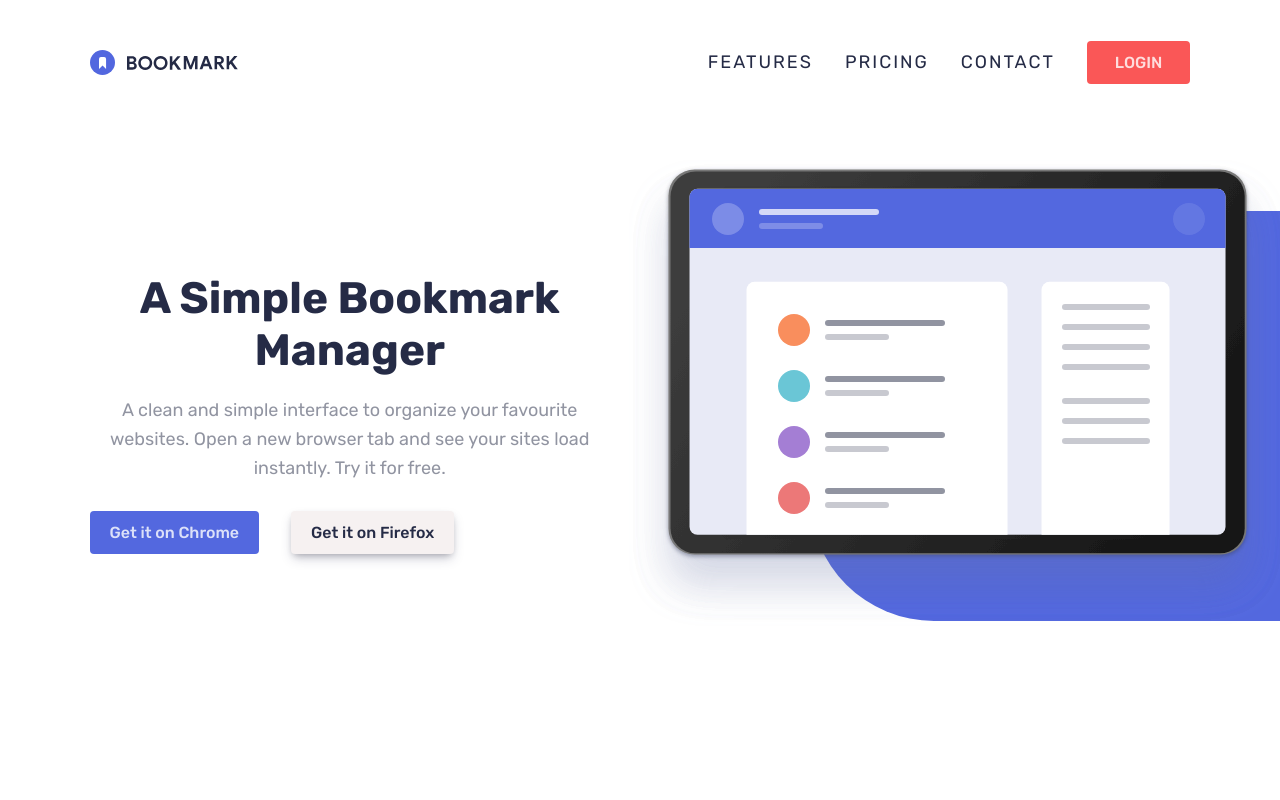
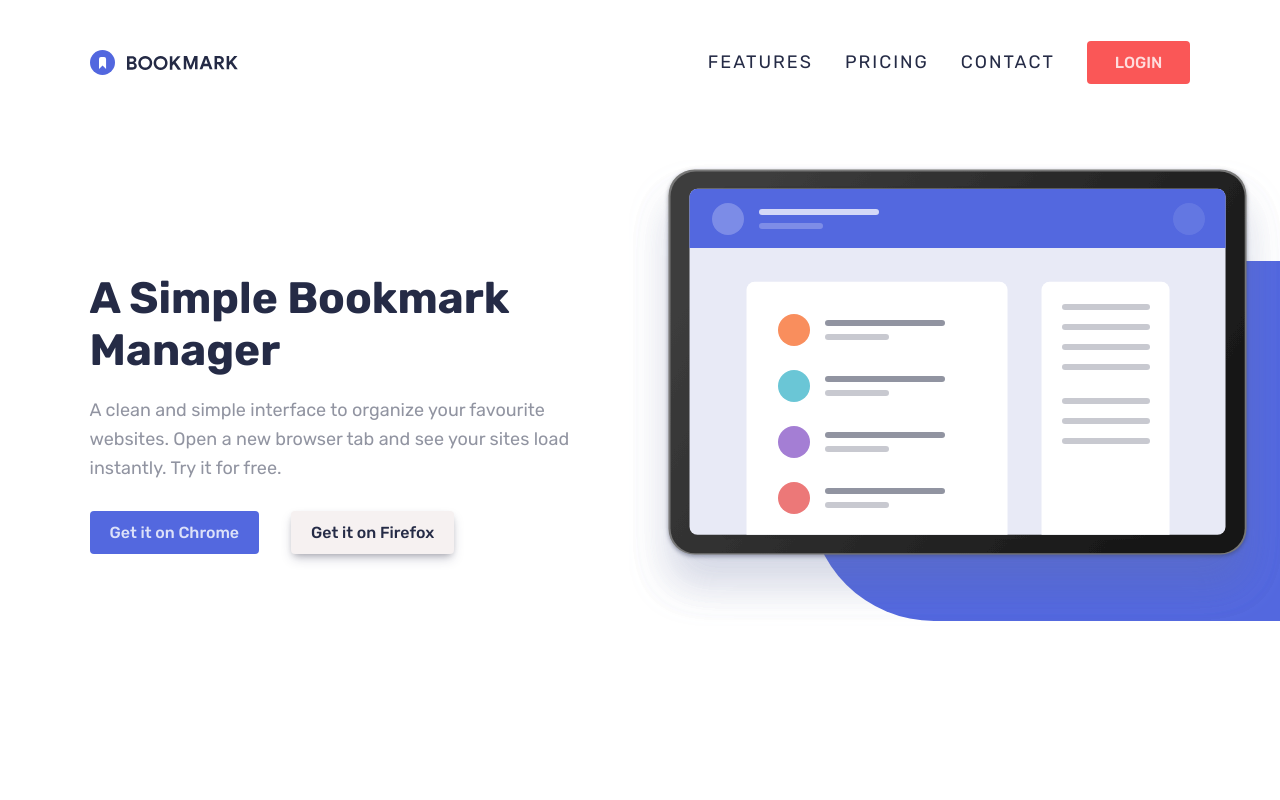
Before and after one commit to yusufardapeker/bookmark-landing-page, a React (Vite) app: page / in a window 1280 px wide. Shown: the top 800 px of the page. Built offline with nearby package versions, Linux system fonts and the light colour scheme.

Commit message:
Fix before pseudo element

```diff
--- a/src/components/Hero/hero.scss
+++ b/src/components/Hero/hero.scss
@@ -4,7 +4,7 @@
 	position: relative;
 	z-index: -2;
 
-	:before {
+	&::before {
 		content: "";
 		position: absolute;
 		z-index: -1;
@@ -31,6 +31,10 @@
 		align-items: center;
 		flex-direction: row-reverse;
 		justify-content: space-between;
+
+		.info-content {
+			text-align: left;
+		}
 
 		.content {
 			width: 44ch;
```
